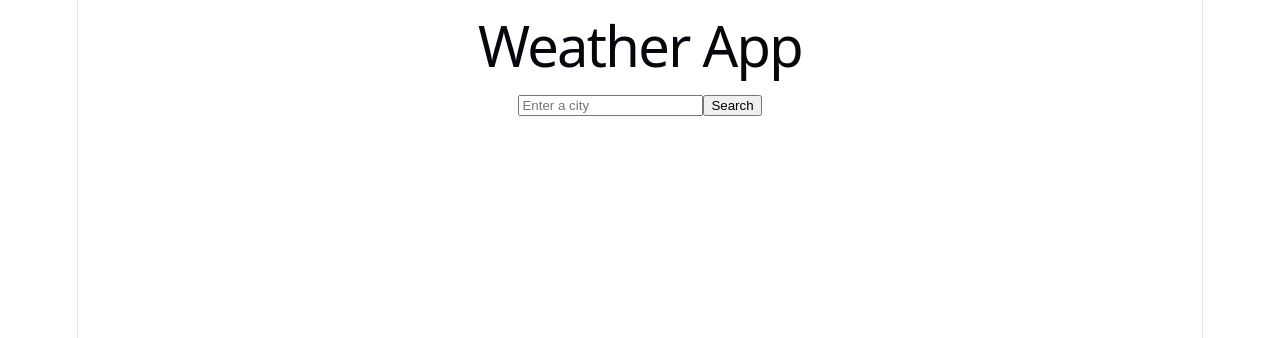
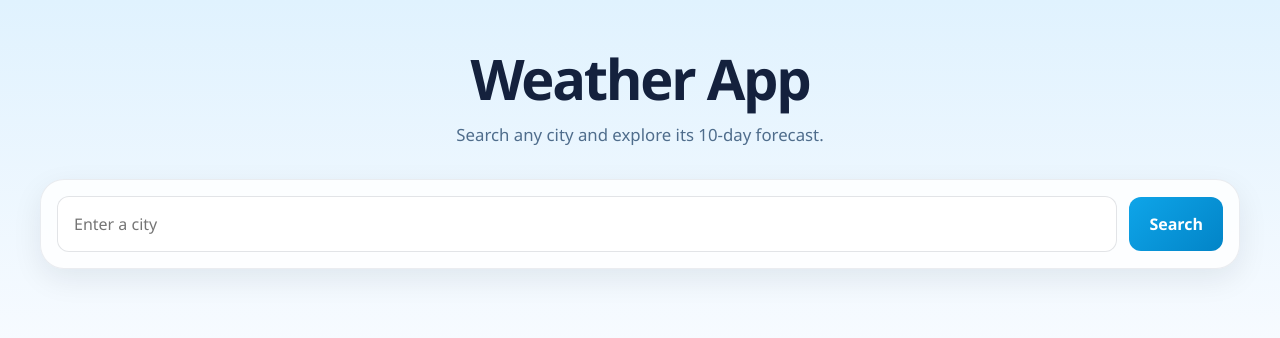
Before and after one commit to aleegaarza/weather-app, a React (Vite) app in the folder client/: page / in a window 1280 px wide. Shown: the top 338 px of the page. Built offline with nearby package versions, Linux system fonts and the light colour scheme.

Commit message:
updated jsx and added styles

```diff
--- a/client/src/App.jsx
+++ b/client/src/App.jsx
@@ -9,70 +9,132 @@ function App() {
 
   const handleSubmit = async (event) => {
     event.preventDefault();
+
     if (!city.trim()) {
       setError('Please enter a city.');
       setWeatherData(null);
       return;
     }
+
     try {
       setError(null);
       setWeatherData(null);
       setLoading(true);
-    const response = await fetch(`http://localhost:3001/api/weather?city=${encodeURIComponent(city)}`);
+
+      const response = await fetch(
+        `http://localhost:3001/api/weather?city=${encodeURIComponent(city)}`
+      );
+
       const data = await response.json();
+
       if (!response.ok) {
-      throw new Error(data.error || 'Failed to fetch weather data.');
+        if (data.error === 'No matching location found.') {
+          throw new Error('City not found. Try another search.');
         }
+
+        throw new Error(data.error || 'Unable to fetch weather data right now.');
+      }
+
       setWeatherData(data);
     } catch (error) {
+      if (error instanceof TypeError) {
+        setError('Cannot connect to the server.');
+      } else {
         setError(error.message);
+      }
+
       setWeatherData(null);
     } finally {
       setLoading(false);
     }
-}
+  };
 
   return (
-    <main>
-      <h1>Weather App</h1>
+    <main className="app">
+      <header className="app__header">
+        <h1 className="app__title">Weather App</h1>
+        <p className="app__subtitle">
+          Search any city and explore its 10-day forecast.
+        </p>
+      </header>
 
-      <form onSubmit={handleSubmit}>
+      <form className="search-form" onSubmit={handleSubmit}>
         <input
+          className="search-form__input"
           type="text"
           placeholder="Enter a city"
           value={city}
+          disabled={loading}
           onChange={(event) => {
-            setCity(event.target.value)
+            setCity(event.target.value);
             setError(null);
           }}
         />
-        <button type="submit">Search</button>
+
+        <button
+          className="search-form__button"
+          type="submit"
+          disabled={loading}
+        >
+          {loading ? 'Searching...' : 'Search'}
+        </button>
       </form>
-      {error && <p style={{ color: 'red' }}>{error}</p>}
-      {loading && <p>Loading weather data...</p>}
+
+      {error && (
+        <div className="status-message status-message--error" role="alert">
+          <p>{error}</p>
+        </div>
+      )}
+
+      {loading && (
+        <div className="status-message status-message--loading" aria-live="polite">
+          <p>Loading weather data...</p>
+        </div>
+      )}
+
       {weatherData && !loading && !error && (
-        <section>
-          <section>
-          <h2>
+        <section className="weather-panel">
+          <section className="current-weather">
+            <h2 className="current-weather__title">
               {weatherData.location.name}, {weatherData.location.region}
             </h2>
-          <p>{weatherData.location.country}</p>
-          <p>Local time: {weatherData.location.localtime}</p>
 
-          <h3>{weatherData.current.temp_c}°C</h3>
-          <p>Feels like: {weatherData.current.feelslike_c}°C</p>
-          <p>Condition: {weatherData.current.conditionText}</p>
-          <p>Humidity: {weatherData.current.humidity}%</p>
-          <p>Wind: {weatherData.current.wind_kph} kph</p>
+            <p className="current-weather__country">
+              {weatherData.location.country}
+            </p>
 
+            <p className="current-weather__localtime">
+              Local time: {weatherData.location.localtime}
+            </p>
+
+            <div className="current-weather__main">
               <img
+                className="current-weather__icon"
                 src={weatherData.current.conditionIcon}
                 alt={weatherData.current.conditionText}
               />
+
+              <div className="current-weather__summary">
+                <h3 className="current-weather__temp">
+                  {weatherData.current.temp_c}°C
+                </h3>
+                <p className="current-weather__condition">
+                  {weatherData.current.conditionText}
+                </p>
+              </div>
+            </div>
+
+            <div className="current-weather__details">
+              <p>Feels like: {weatherData.current.feelslike_c}°C</p>
+              <p>Humidity: {weatherData.current.humidity}%</p>
+              <p>Wind: {weatherData.current.wind_kph} kph</p>
+            </div>
           </section>
-          <section>
-              <h2>10-Day Forecast</h2>
-          <div>
+
+          <section className="forecast-section">
+            <h2 className="forecast-section__title">10-Day Forecast</h2>
+
+            <div className="forecast-grid">
               {weatherData.forecast.map((day) => (
                 <WeatherCard key={day.date} day={day} />
               ))}
--- a/client/src/index.css
+++ b/client/src/index.css
@@ -1,111 +1,304 @@
 :root {
-  --text: #6b6375;
-  --text-h: #08060d;
-  --bg: #fff;
-  --border: #e5e4e7;
-  --code-bg: #f4f3ec;
-  --accent: #aa3bff;
-  --accent-bg: rgba(170, 59, 255, 0.1);
-  --accent-border: rgba(170, 59, 255, 0.5);
-  --social-bg: rgba(244, 243, 236, 0.5);
-  --shadow:
-    rgba(0, 0, 0, 0.1) 0 10px 15px -3px, rgba(0, 0, 0, 0.05) 0 4px 6px -2px;
+  font-family: 'Segoe UI', Tahoma, Geneva, Verdana, sans-serif;
+  color: #14213d;
+  background: linear-gradient(180deg, #e0f2fe 0%, #f8fbff 45%, #ffffff 100%);
+  line-height: 1.5;
+  font-weight: 400;
 
-  --sans: system-ui, 'Segoe UI', Roboto, sans-serif;
-  --heading: system-ui, 'Segoe UI', Roboto, sans-serif;
-  --mono: ui-monospace, Consolas, monospace;
-
-  font: 18px/145% var(--sans);
-  letter-spacing: 0.18px;
-  color-scheme: light dark;
-  color: var(--text);
-  background: var(--bg);
-  font-synthesis: none;
-  text-rendering: optimizeLegibility;
-  -webkit-font-smoothing: antialiased;
-  -moz-osx-font-smoothing: grayscale;
-
-  @media (max-width: 1024px) {
-    font-size: 16px;
-  }
+  --color-text: #14213d;
+  --color-muted: #4f6d8c;
+  --color-surface: rgba(255, 255, 255, 0.82);
+  --color-surface-strong: #ffffff;
+  --color-border: rgba(20, 33, 61, 0.08);
+  --color-primary: #0ea5e9;
+  --color-primary-dark: #0284c7;
+  --color-error-bg: #fee2e2;
+  --color-error-text: #991b1b;
+  --color-loading-bg: #e0f2fe;
+  --color-loading-text: #075985;
+  --shadow-soft: 0 10px 30px rgba(15, 23, 42, 0.08);
+  --shadow-card: 0 12px 24px rgba(15, 23, 42, 0.08);
+  --radius-lg: 24px;
+  --radius-md: 18px;
+  --radius-sm: 12px;
+  --max-width: 1200px;
 }
 
-@media (prefers-color-scheme: dark) {
-  :root {
-    --text: #9ca3af;
-    --text-h: #f3f4f6;
-    --bg: #16171d;
-    --border: #2e303a;
-    --code-bg: #1f2028;
-    --accent: #c084fc;
-    --accent-bg: rgba(192, 132, 252, 0.15);
-    --accent-border: rgba(192, 132, 252, 0.5);
-    --social-bg: rgba(47, 48, 58, 0.5);
-    --shadow:
-      rgba(0, 0, 0, 0.4) 0 10px 15px -3px, rgba(0, 0, 0, 0.25) 0 4px 6px -2px;
-  }
+* {
+  box-sizing: border-box;
+}
 
-  #social .button-icon {
-    filter: invert(1) brightness(2);
-  }
+html {
+  font-size: 16px;
 }
 
 body {
   margin: 0;
+  min-width: 320px;
+  min-height: 100vh;
+  color: var(--color-text);
+  background: linear-gradient(180deg, #e0f2fe 0%, #f8fbff 45%, #ffffff 100%);
+}
+
+img {
+  display: block;
+  max-width: 100%;
+}
+
+button,
+input {
+  font: inherit;
 }
 
 #root {
-  width: 1126px;
-  max-width: 100%;
-  margin: 0 auto;
-  text-align: center;
-  border-inline: 1px solid var(--border);
-  min-height: 100svh;
-  display: flex;
-  flex-direction: column;
-  box-sizing: border-box;
+  min-height: 100vh;
 }
 
-h1,
-h2 {
-  font-family: var(--heading);
-  font-weight: 500;
-  color: var(--text-h);
+.app {
+  width: min(100% - 2rem, var(--max-width));
+  margin: 0 auto;
+  padding: 3rem 0 4rem;
 }
 
-h1 {
-  font-size: 56px;
-  letter-spacing: -1.68px;
-  margin: 32px 0;
-  @media (max-width: 1024px) {
-    font-size: 36px;
-    margin: 20px 0;
-  }
+.app__header {
+  text-align: center;
+  margin-bottom: 2rem;
 }
-h2 {
-  font-size: 24px;
-  line-height: 118%;
-  letter-spacing: -0.24px;
-  margin: 0 0 8px;
-  @media (max-width: 1024px) {
-    font-size: 20px;
-  }
+
+.app__title {
+  margin: 0;
+  font-size: clamp(2rem, 5vw, 3.5rem);
+  line-height: 1.1;
+  letter-spacing: -0.04em;
 }
-p {
+
+.app__subtitle {
+  max-width: 42rem;
+  margin: 0.75rem auto 0;
+  color: var(--color-muted);
+  font-size: 1.05rem;
+}
+
+.search-form {
+  display: flex;
+  gap: 0.75rem;
+  align-items: center;
+  padding: 1rem;
+  margin-bottom: 1.5rem;
+  background: var(--color-surface);
+  border: 1px solid var(--color-border);
+  border-radius: var(--radius-lg);
+  box-shadow: var(--shadow-soft);
+  backdrop-filter: blur(12px);
+}
+
+.search-form__input {
+  flex: 1;
+  min-width: 0;
+  padding: 0.95rem 1rem;
+  border: 1px solid rgba(20, 33, 61, 0.12);
+  border-radius: var(--radius-sm);
+  background: #ffffff;
+  color: var(--color-text);
+  outline: none;
+}
+
+.search-form__input:focus {
+  border-color: var(--color-primary);
+  box-shadow: 0 0 0 4px rgba(14, 165, 233, 0.15);
+}
+
+.search-form__input:disabled {
+  opacity: 0.7;
+  cursor: not-allowed;
+}
+
+.search-form__button {
+  border: none;
+  border-radius: var(--radius-sm);
+  padding: 0.95rem 1.25rem;
+  background: linear-gradient(135deg, var(--color-primary), var(--color-primary-dark));
+  color: #ffffff;
+  font-weight: 700;
+  cursor: pointer;
+  transition: transform 0.18s ease, opacity 0.18s ease;
+}
+
+.search-form__button:hover:not(:disabled) {
+  transform: translateY(-1px);
+}
+
+.search-form__button:disabled {
+  opacity: 0.7;
+  cursor: not-allowed;
+}
+
+.status-message {
+  margin-bottom: 1rem;
+  padding: 1rem 1.1rem;
+  border-radius: var(--radius-md);
+  border: 1px solid transparent;
+}
+
+.status-message p {
   margin: 0;
 }
 
-code,
-.counter {
-  font-family: var(--mono);
-  display: inline-flex;
-  border-radius: 4px;
-  color: var(--text-h);
+.status-message--error {
+  background: var(--color-error-bg);
+  color: var(--color-error-text);
+  border-color: rgba(153, 27, 27, 0.12);
 }
 
-code {
-  font-size: 15px;
-  line-height: 135%;
-  padding: 4px 8px;
-  background: var(--code-bg);
+.status-message--loading {
+  background: var(--color-loading-bg);
+  color: var(--color-loading-text);
+  border-color: rgba(7, 89, 133, 0.12);
 }
+
+.weather-panel {
+  display: grid;
+  gap: 1.5rem;
+}
+
+.current-weather,
+.forecast-section {
+  background: var(--color-surface);
+  border: 1px solid var(--color-border);
+  border-radius: var(--radius-lg);
+  padding: 1.5rem;
+  box-shadow: var(--shadow-soft);
+  backdrop-filter: blur(12px);
+}
+
+.current-weather__title,
+.forecast-section__title {
+  margin-top: 0;
+  margin-bottom: 0.5rem;
+}
+
+.current-weather__country,
+.current-weather__localtime {
+  margin: 0.25rem 0;
+  color: var(--color-muted);
+}
+
+.current-weather__main {
+  display: flex;
+  align-items: center;
+  gap: 1rem;
+  margin: 1.25rem 0 1rem;
+}
+
+.current-weather__icon {
+  width: 84px;
+  height: 84px;
+}
+
+.current-weather__temp {
+  margin: 0;
+  font-size: clamp(2rem, 6vw, 3rem);
+  line-height: 1;
+}
+
+.current-weather__condition {
+  margin: 0.35rem 0 0;
+  color: var(--color-muted);
+}
+
+.current-weather__details {
+  display: grid;
+  grid-template-columns: repeat(3, minmax(0, 1fr));
+  gap: 0.75rem;
+}
+
+.current-weather__details p {
+  margin: 0;
+  padding: 0.9rem 1rem;
+  background: var(--color-surface-strong);
+  border: 1px solid var(--color-border);
+  border-radius: var(--radius-sm);
+}
+
+.forecast-grid {
+  display: grid;
+  grid-template-columns: repeat(1, minmax(0, 1fr));
+  gap: 1rem;
+}
+
+.weather-card {
+  background: var(--color-surface-strong);
+  border: 1px solid var(--color-border);
+  border-radius: var(--radius-md);
+  padding: 1rem;
+  box-shadow: var(--shadow-card);
+}
+
+.weather-card__date {
+  margin-top: 0;
+  margin-bottom: 0.5rem;
+  font-size: 1rem;
+}
+
+.weather-card__icon {
+  width: 64px;
+  height: 64px;
+  margin-bottom: 0.5rem;
+}
+
+.weather-card__condition {
+  margin: 0 0 0.75rem;
+  color: var(--color-muted);
+  font-weight: 600;
+}
+
+.weather-card__temps,
+.weather-card__details {
+  display: grid;
+  gap: 0.35rem;
+}
+
+.weather-card__temps {
+  margin-bottom: 0.75rem;
+}
+
+.weather-card__temps p,
+.weather-card__details p {
+  margin: 0;
+}
+
+@media (max-width: 640px) {
+  .app {
+    width: min(100% - 1rem, var(--max-width));
+    padding: 1.5rem 0 3rem;
+  }
+
+  .search-form {
+    flex-direction: column;
+    align-items: stretch;
+  }
+
+  .search-form__button {
+    width: 100%;
+  }
+
+  .current-weather__main {
+    align-items: flex-start;
+  }
+
+  .current-weather__details {
+    grid-template-columns: 1fr;
+  }
+}
+
+@media (min-width: 700px) {
+  .forecast-grid {
+    grid-template-columns: repeat(2, minmax(0, 1fr));
+  }
+}
+
+@media (min-width: 1024px) {
+  .forecast-grid {
+    grid-template-columns: repeat(3, minmax(0, 1fr));
+  }
+}
```
Also changed, not shown: client/src/components/WeatherCard.jsx (+22 -10 lines). Lines whose indentation alone changed are shown as unchanged.
